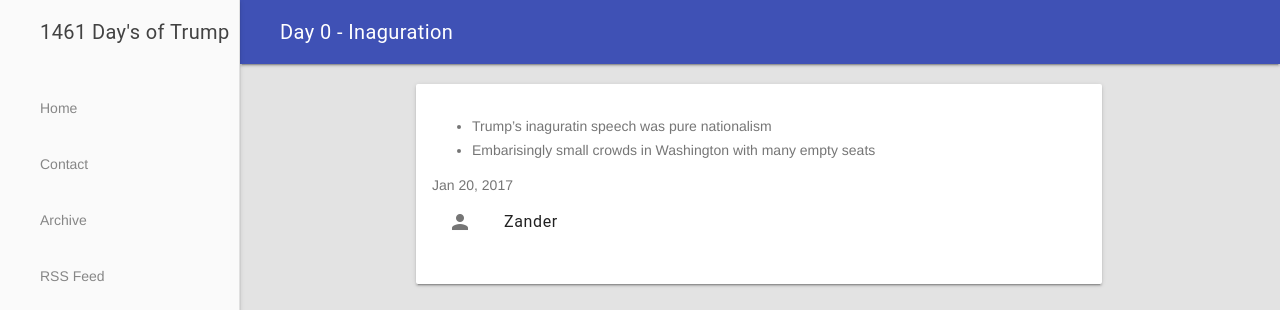
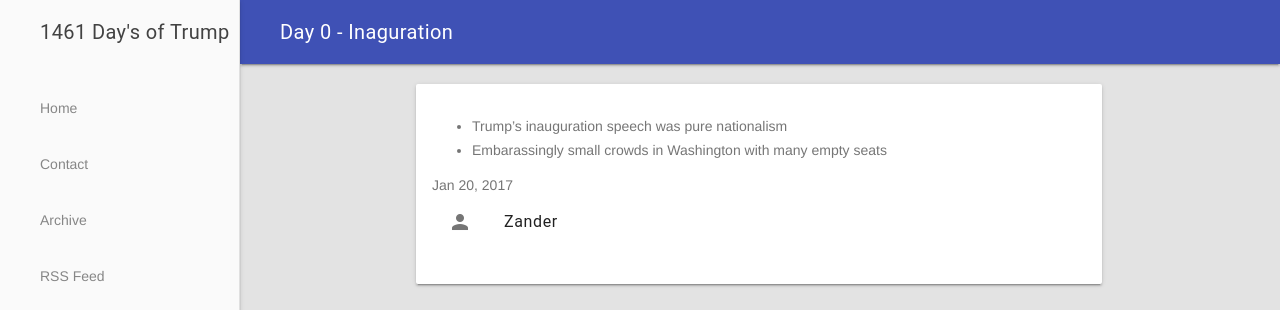
Before and after one commit to DaysOfTrump/DaysOfTrump.github.io, a Jekyll site: the page built from _posts/2017-01-20-Day-0.md, in a window 1280 px wide. Shown: the top 310 px of the page. Built offline with Jekyll 4.4.1, drawn with Linux system fonts in a browser that asks for light colours.

Commit message:
Update 2017-01-20-Day-0.md

```diff
--- a/_posts/2017-01-20-Day-0.md
+++ b/_posts/2017-01-20-Day-0.md
@@ -4,5 +4,5 @@ title: Day 0 - Inaguration
 author: Zander
 ---
 
-* Trump's inaguratin speech was pure nationalism
-* Embarisingly small crowds in Washington with many empty seats
+* Trump's inauguration speech was pure nationalism
+* Embarassingly small crowds in Washington with many empty seats
```
